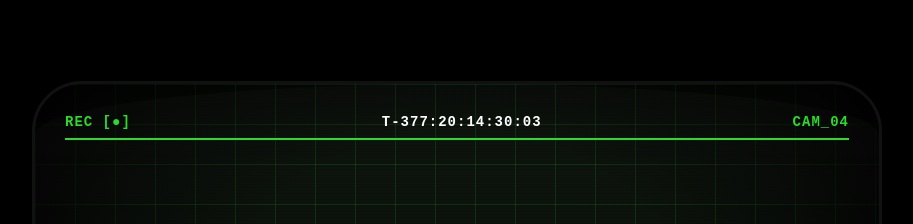
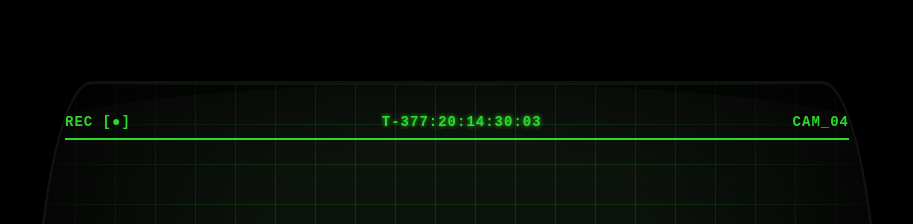
Before and after one commit to realdarkplanet/realdarkplanet.github.io, a plain HTML site: page index.html in a window 1280 px wide. Shown: the top 224 px of the page, without its empty margins (183-1096 px from the left). Drawn offline with Linux system fonts and the light colour scheme.

Commit message:
Update style.css

```diff
--- a/style.css
+++ b/style.css
@@ -38,14 +38,10 @@ body {
     max-width: 850px;
     aspect-ratio: 4 / 3;
 
-    /* --- THE "OLD MONITOR" CURVE --- */
-    /* This curves the edges, not just corners. It simulates a convex screen. */
-    border-radius: 50% / 10%;
-    /* A small fallback curve for the sides */
-    border-top-left-radius: 50px;
-    border-top-right-radius: 50px;
-    border-bottom-left-radius: 50px;
-    border-bottom-right-radius: 50px;
+    /* --- THE "OLD MONITOR" CURVE (UPDATED) --- */
+    /* 60px creates soft corners */
+    /* 50% forces the vertical sides to bow outward like a glass tube */
+    border-radius: 60px / 50%;
 
     /* DEPTH: Inset shadow creates the "thick glass" feel */
     box-shadow: inset 0 0 60px rgba(0,0,0,0.9);
@@ -150,7 +146,7 @@ body {
     z-index: 3;
 }
 
-/* New: Fake Glare on the "Glass" */
+/* Fake Glare on the "Glass" */
 .screen-glare {
     position: absolute;
     top: 0;
@@ -188,7 +184,8 @@ body {
 }
 .time-code {
     font-family: monospace;
-    color: #fff; /* White for better visibility */
+    color: var(--cctv-green); /* RESTORED TO GREEN */
+    text-shadow: 0 0 4px var(--cctv-green); /* Adds CRT Bloom */
 }
 
 /* Center Eye & Radar */
```
